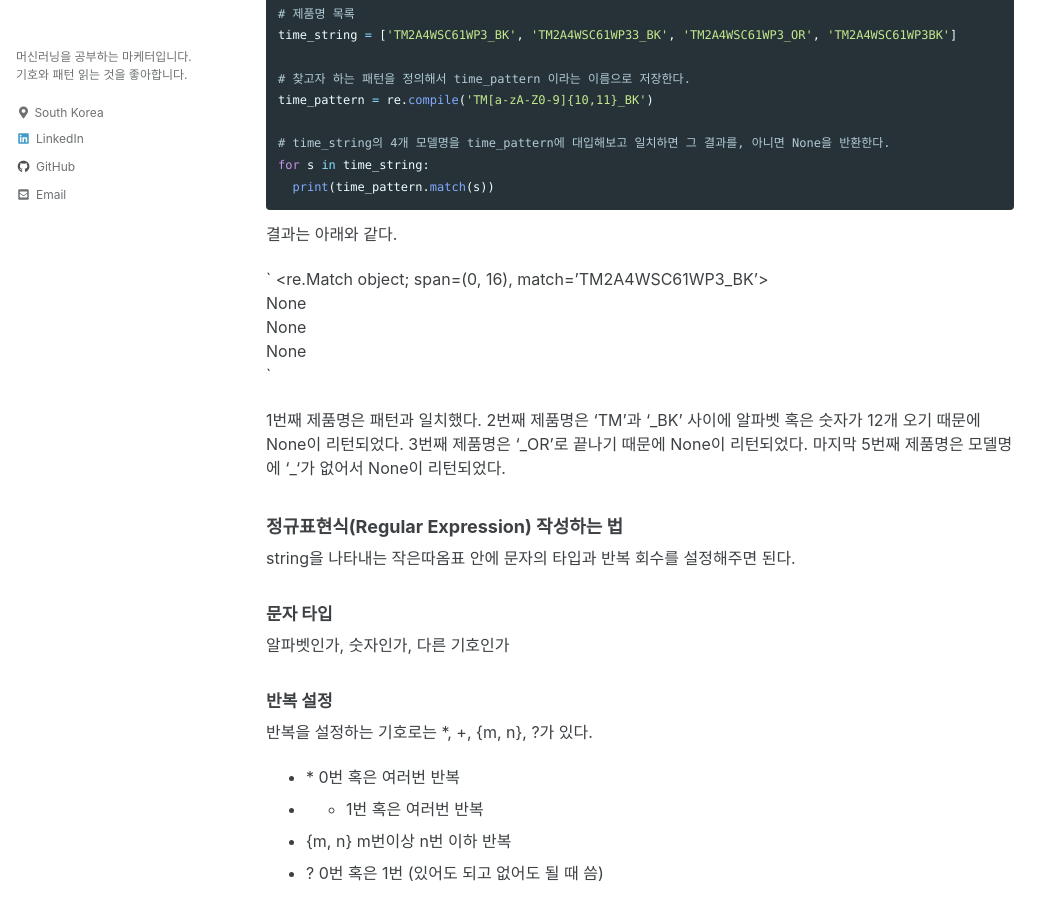
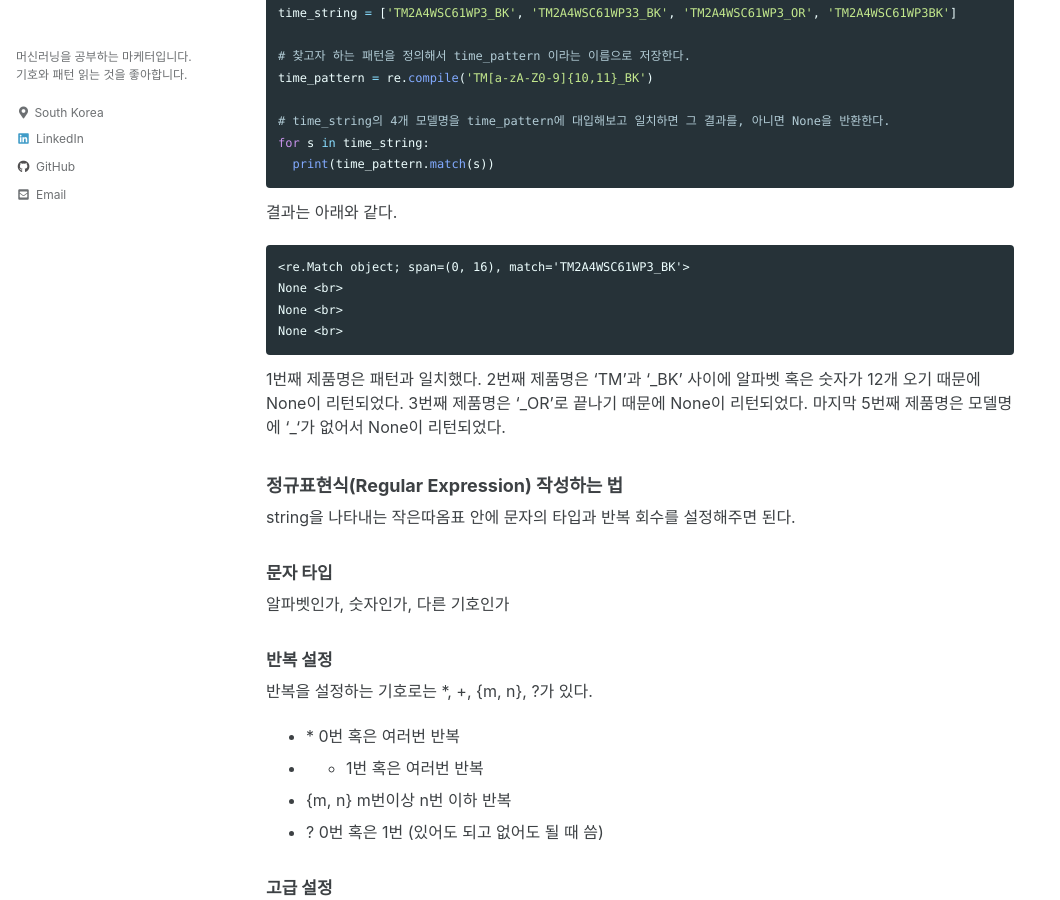
Before and after one commit to amoryoungakim/amoryoungakim.github.io, a Jekyll site: the page built from _posts/2020-09-19-regular-expression.md, in a window 1280 px wide and 900 px high, scrolled down 1033 px. Shown: the whole window, without its empty margins (0-1060 px from the left). Built offline with Jekyll 4.4.1, drawn with Linux system fonts in a browser that asks for light colours; cached includes are drawn as plain includes.

Commit message:
Update 2020-09-19-regular-expression.md

````diff
--- a/_posts/2020-09-19-regular-expression.md
+++ b/_posts/2020-09-19-regular-expression.md
@@ -7,7 +7,7 @@ categories: Python
 
 데이터를 다루면서 정규표현식(Regular Expression)을 가장 유용하게 썼던 경험은 제품 모델명을 필터링 할 때였다. 알파벳, 숫자, -혹은 \_로 이루어진 모델명은 모델 종류에 따라 나름의 패턴이 있다. 예를 들어 여성복 TIME의 경우 아래와 같은 모델명이 있다.
 
-> **TM**2A9**WBL**742W_**BK**
+''' **TM**2A9**WBL**742W_**BK** '''
 
 TM은 TIME 브랜드 명, WBL은 여성 블라우스라는 뜻, 마지막 BK는 BLACK 색상을 의미한다.
 
@@ -46,10 +46,12 @@ for s in time_string:
 
 결과는 아래와 같다.
 
-` <re.Match object; span=(0, 16), match='TM2A4WSC61WP3_BK'> <br>
- None <br>
- None <br>
- None <br> `
+```
+<re.Match object; span=(0, 16), match='TM2A4WSC61WP3_BK'>
+None <br>
+None <br>
+None <br>
+```
 
 1번째 제품명은 패턴과 일치했다. 2번째 제품명은 'TM'과 '\_BK' 사이에 알파벳 혹은 숫자가 12개 오기 때문에 None이 리턴되었다. 3번째 제품명은 '\_OR'로 끝나기 때문에 None이 리턴되었다. 마지막 5번째 제품명은 모델명에 '\_'가 없어서 None이 리턴되었다.
 
````
